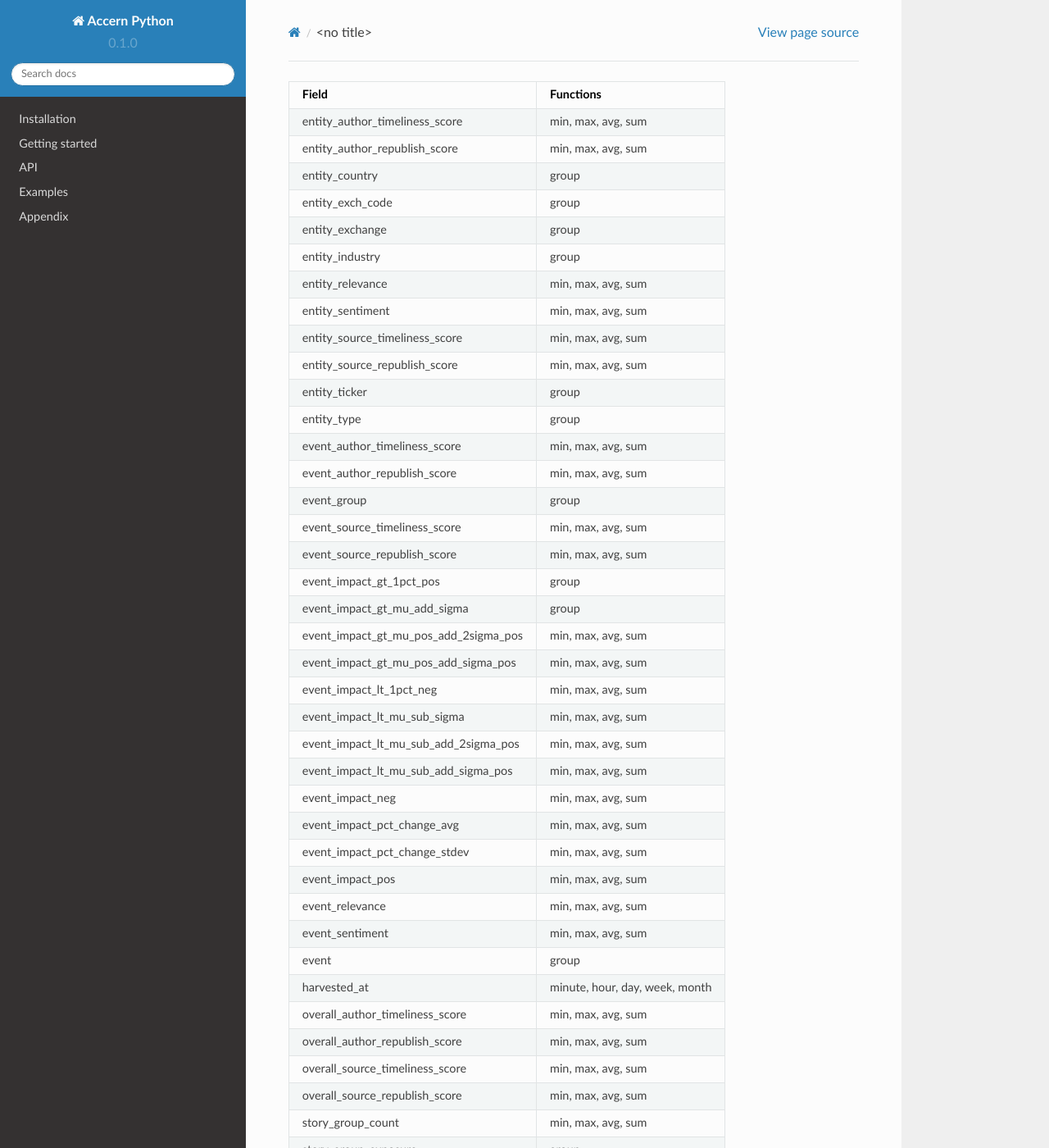
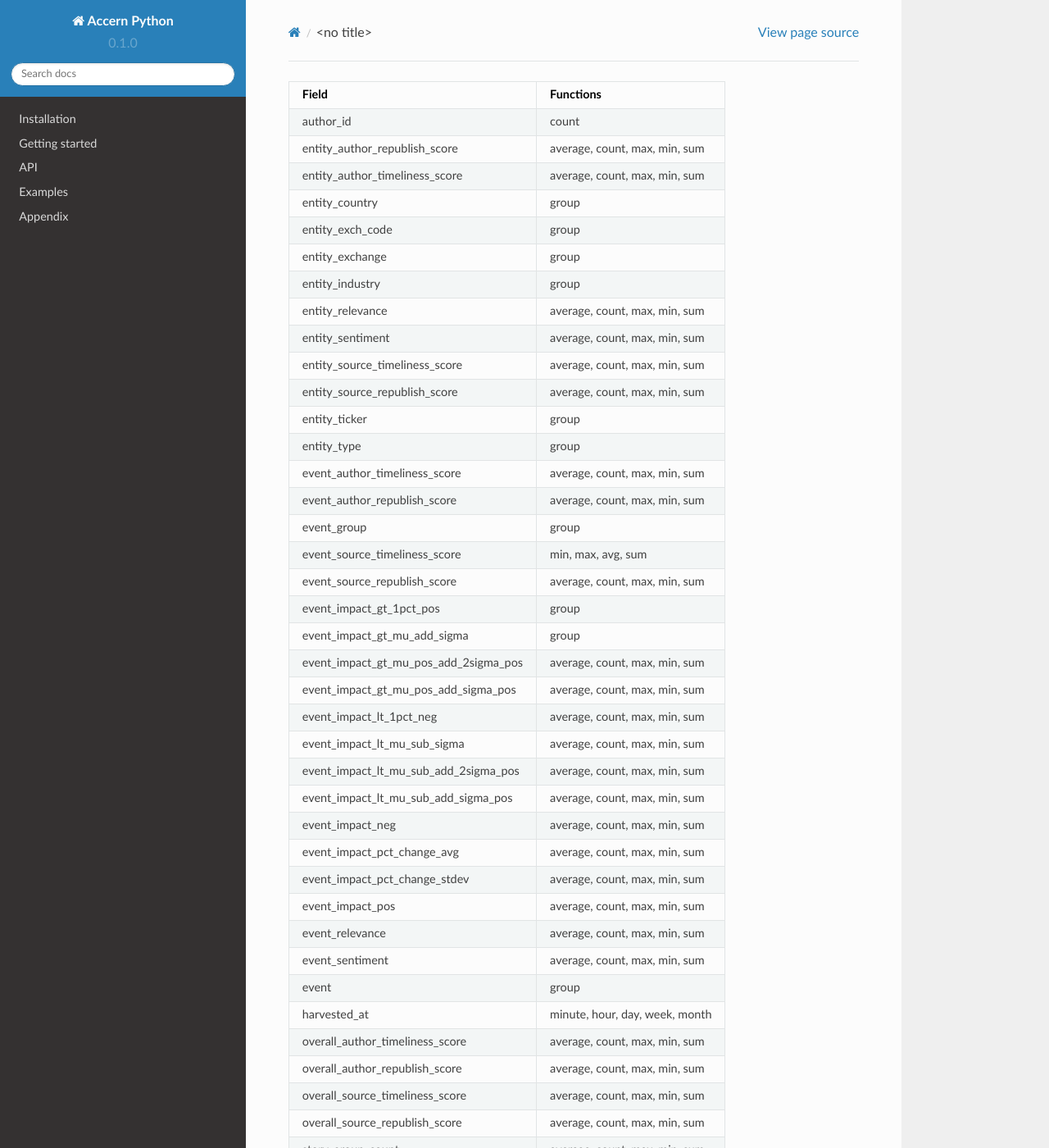
Before and after one commit to Accern/accern-python, a Sphinx documentation site: the page built from docs/data/table_aggregation.rst, in a window 1280 px wide and 1400 px high. Shown: the whole window at 82% size. Built offline with Sphinx 7.4.7 and the Read the Docs theme 2.0.0, drawn with Linux system fonts in a browser that asks for light colours; some of the changed text lies outside the part shown.

Commit message:
Adjust the avg->average for quantitative variables. (#29)
* Adjust the avg->average for quantitative variables.

* v0.1.8.dev2

* Fix test

```diff
--- a/accern/version.py
+++ b/accern/version.py
@@ -1 +1 @@
-__version__ = '0.1.8.dev1'
+__version__ = '0.1.8.dev2'
--- a/docs/data/table_aggregation.rst
+++ b/docs/data/table_aggregation.rst
@@ -3,9 +3,11 @@
 +---------------------------------------+--------------------------------+
 | Field                                 | Functions                      |
 +=======================================+================================+
-| entity_author_timeliness_score        | min, max, avg, sum             |
+| author_id                             | count                          |
 +---------------------------------------+--------------------------------+
-| entity_author_republish_score         | min, max, avg, sum             |
+| entity_author_republish_score         | average, count, max, min, sum  |
++---------------------------------------+--------------------------------+
+| entity_author_timeliness_score        | average, count, max, min, sum  |
 +---------------------------------------+--------------------------------+
 | entity_country                        | group                          |
 +---------------------------------------+--------------------------------+
@@ -15,79 +17,79 @@
 +---------------------------------------+--------------------------------+
 | entity_industry                       | group                          |
 +---------------------------------------+--------------------------------+
-| entity_relevance                      | min, max, avg, sum             |
+| entity_relevance                      | average, count, max, min, sum  |
 +---------------------------------------+--------------------------------+
-| entity_sentiment                      | min, max, avg, sum             |
+| entity_sentiment                      | average, count, max, min, sum  |
 +---------------------------------------+--------------------------------+
-| entity_source_timeliness_score        | min, max, avg, sum             |
+| entity_source_timeliness_score        | average, count, max, min, sum  |
 +---------------------------------------+--------------------------------+
-| entity_source_republish_score         | min, max, avg, sum             |
+| entity_source_republish_score         | average, count, max, min, sum  |
 +---------------------------------------+--------------------------------+
 | entity_ticker                         | group                          |
 +---------------------------------------+--------------------------------+
 | entity_type                           | group                          |
 +---------------------------------------+--------------------------------+
-| event_author_timeliness_score         | min, max, avg, sum             |
+| event_author_timeliness_score         | average, count, max, min, sum  |
 +---------------------------------------+--------------------------------+
-| event_author_republish_score          | min, max, avg, sum             |
+| event_author_republish_score          | average, count, max, min, sum  |
 +---------------------------------------+--------------------------------+
 | event_group                           | group                          |
 +---------------------------------------+--------------------------------+
 | event_source_timeliness_score         | min,  max, avg, sum            |
 +---------------------------------------+--------------------------------+
-| event_source_republish_score          | min, max, avg, sum             |
+| event_source_republish_score          | average, count, max, min, sum  |
 +---------------------------------------+--------------------------------+
 | event_impact_gt_1pct_pos              | group                          |
 +---------------------------------------+--------------------------------+
 | event_impact_gt_mu_add_sigma          | group                          |
 +---------------------------------------+--------------------------------+
-| event_impact_gt_mu_pos_add_2sigma_pos | min, max, avg, sum             |
+| event_impact_gt_mu_pos_add_2sigma_pos | average, count, max, min, sum  |
 +---------------------------------------+--------------------------------+
-| event_impact_gt_mu_pos_add_sigma_pos  | min, max, avg, sum             |
+| event_impact_gt_mu_pos_add_sigma_pos  | average, count, max, min, sum  |
 +---------------------------------------+--------------------------------+
-| event_impact_lt_1pct_neg              | min, max, avg, sum             |
+| event_impact_lt_1pct_neg              | average, count, max, min, sum  |
 +---------------------------------------+--------------------------------+
-| event_impact_lt_mu_sub_sigma          | min, max, avg, sum             |
+| event_impact_lt_mu_sub_sigma          | average, count, max, min, sum  |
 +---------------------------------------+--------------------------------+
-| event_impact_lt_mu_sub_add_2sigma_pos | min, max, avg, sum             |
+| event_impact_lt_mu_sub_add_2sigma_pos | average, count, max, min, sum  |
 +---------------------------------------+--------------------------------+
-| event_impact_lt_mu_sub_add_sigma_pos  | min, max, avg, sum             |
+| event_impact_lt_mu_sub_add_sigma_pos  | average, count, max, min, sum  |
 +---------------------------------------+--------------------------------+
-| event_impact_neg                      | min, max, avg, sum             |
+| event_impact_neg                      | average, count, max, min, sum  |
 +---------------------------------------+--------------------------------+
-| event_impact_pct_change_avg           | min, max, avg, sum             |
+| event_impact_pct_change_avg           | average, count, max, min, sum  |
 +---------------------------------------+--------------------------------+
-| event_impact_pct_change_stdev         | min, max, avg, sum             |
+| event_impact_pct_change_stdev         | average, count, max, min, sum  |
 +---------------------------------------+--------------------------------+
-| event_impact_pos                      | min, max, avg, sum             |
+| event_impact_pos                      | average, count, max, min, sum  |
 +---------------------------------------+--------------------------------+
-| event_relevance                       | min, max, avg, sum             |
+| event_relevance                       | average, count, max, min, sum  |
 +---------------------------------------+--------------------------------+
-| event_sentiment                       | min, max, avg, sum             |
+| event_sentiment                       | average, count, max, min, sum  |
 +---------------------------------------+--------------------------------+
 | event                                 | group                          |
 +---------------------------------------+--------------------------------+
 | harvested_at                          | minute, hour, day, week, month |
 +---------------------------------------+--------------------------------+
-| overall_author_timeliness_score       | min, max, avg, sum             |
+| overall_author_timeliness_score       | average, count, max, min, sum  |
 +---------------------------------------+--------------------------------+
-| overall_author_republish_score        | min, max, avg, sum             |
+| overall_author_republish_score        | average, count, max, min, sum  |
 +---------------------------------------+--------------------------------+
-| overall_source_timeliness_score       | min, max, avg, sum             |
+| overall_source_timeliness_score       | average, count, max, min, sum  |
 +---------------------------------------+--------------------------------+
-| overall_source_republish_score        | min, max, avg, sum             |
+| overall_source_republish_score        | average, count, max, min, sum  |
 +---------------------------------------+--------------------------------+
-| story_group_count                     | min, max, avg, sum             |
+| story_group_count                     | average, count, max, min, sum  |
 +---------------------------------------+--------------------------------+
 | story_group_exposure                  | group                          |
 +---------------------------------------+--------------------------------+
-| story_group_traffic_sum               | min, max, avg, sum             |
+| story_group_traffic_sum               | average, count, max, min, sum  |
 +---------------------------------------+--------------------------------+
-| story_traffic                         | min, max, avg, sum             |
+| story_traffic                         | average, count, max, min, sum  |
 +---------------------------------------+--------------------------------+
 | story_type                            | group                          |
 +---------------------------------------+--------------------------------+
-| templated_story_score                 | min, max, avg, sum             |
+| templated_story_score                 | average, count, max, min, sum  |
 +---------------------------------------+--------------------------------+
 
 .. snap
```
Also changed, not shown: test.py (added, +46 -0 lines), 2 other files.
